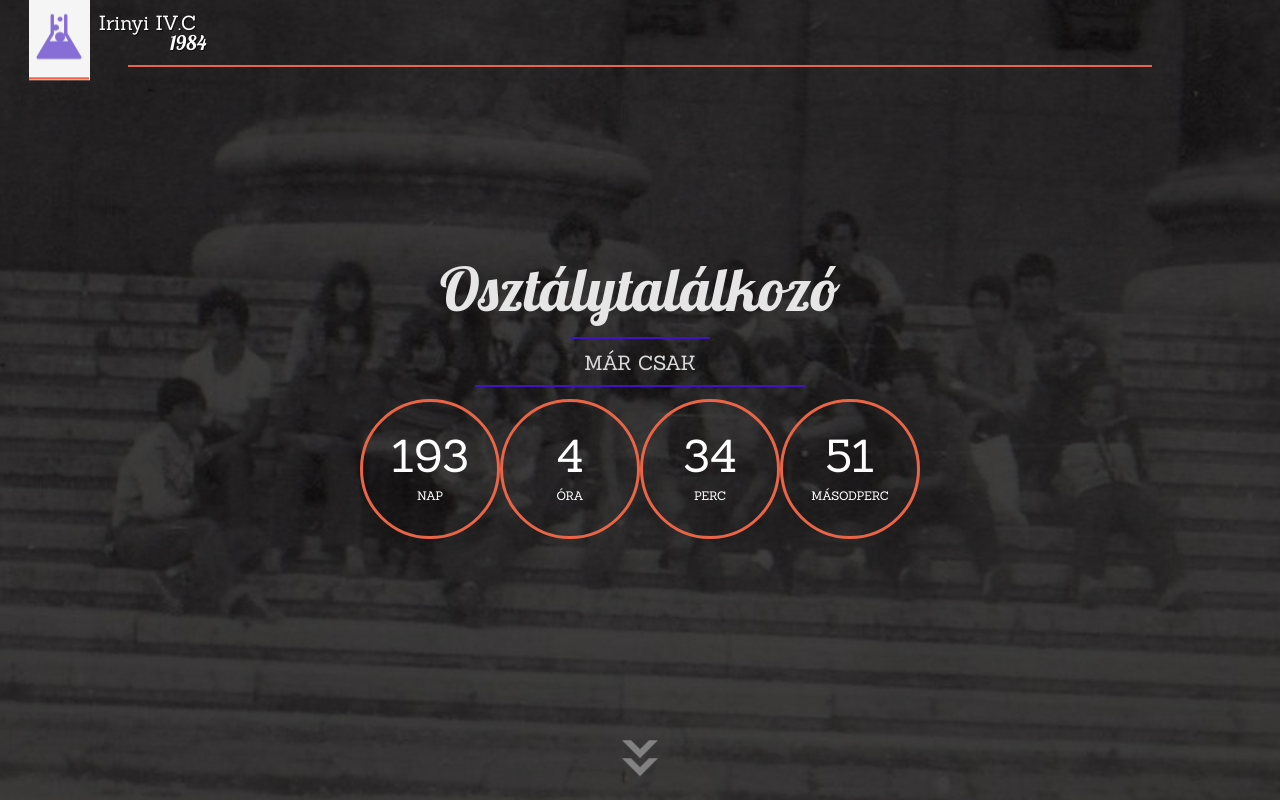
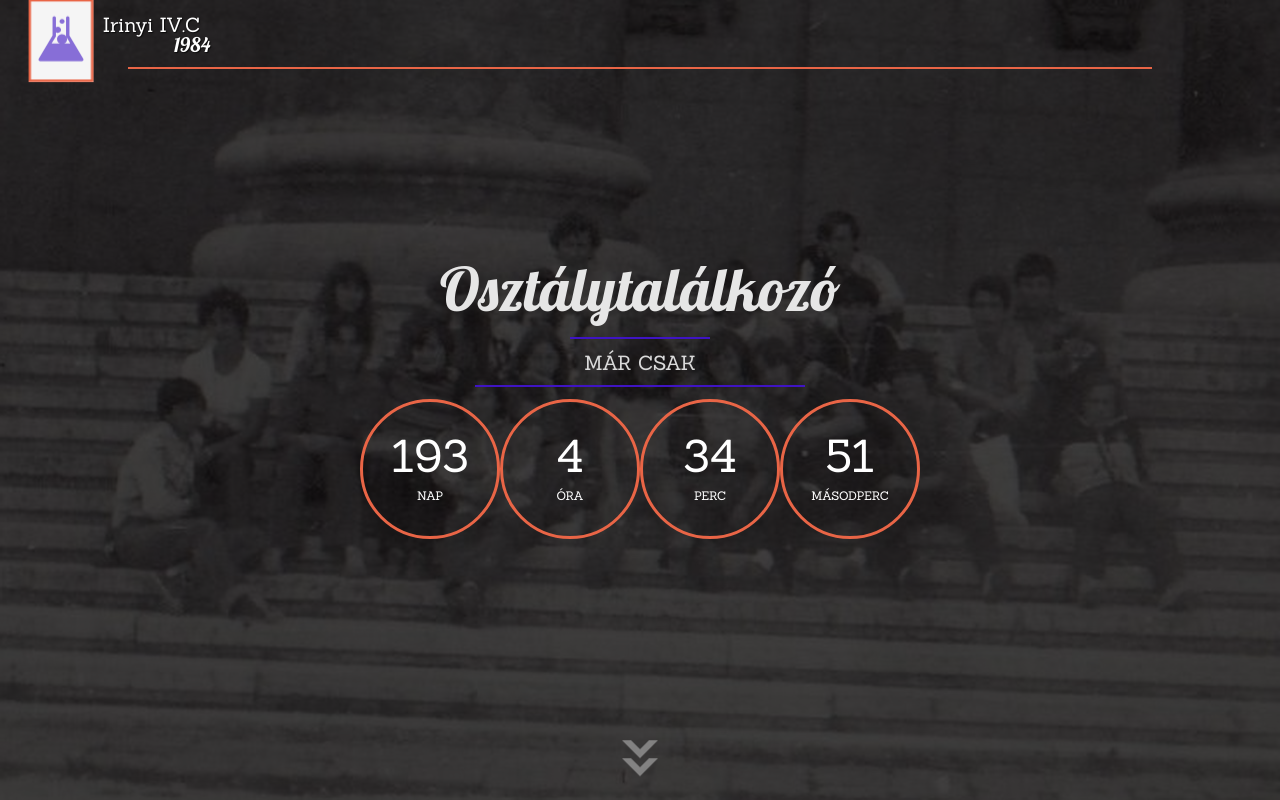
Before and after one commit to irinyi1984-4c/irinyi1984-4c.github.io, a website: page index.html in a window 1280 px wide. Shown: the top 800 px of the page. Drawn offline with nearby package versions, Linux system fonts and the light colour scheme; some packages are replaced by stand-ins of ours.

Commit message:
Logo border

```diff
--- a/css/styles.css
+++ b/css/styles.css
@@ -80,7 +80,7 @@ body {
   display: inline-block;
   height: 100%;
   background-color: #F5F5F5;
-  border-bottom: 2px solid #e96546;
+  border: 2px solid #e96546;
   transition: all .2s ease;
   margin-left: 40px;
   position: relative;
--- a/less/main.less
+++ b/less/main.less
@@ -87,7 +87,8 @@
                 display: inline-block;
                 height: 100%;
                 background-color: #F5F5F5;
-                border-bottom: 2px solid @main-color;
+                border: 2px solid @main-color;
+
                 transition: all .2s ease;
                 margin-left: 40px;
                 position: relative;
```
